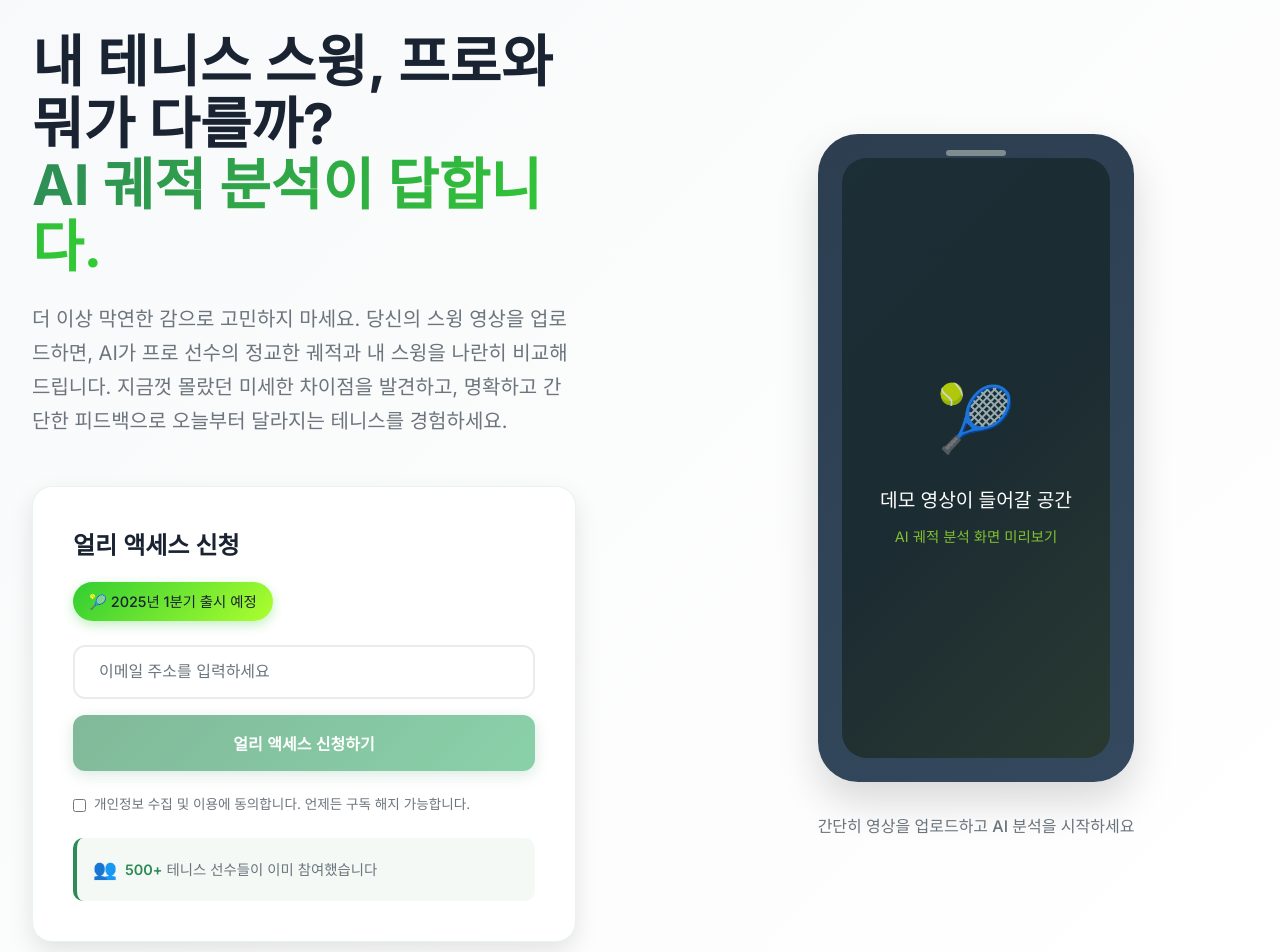
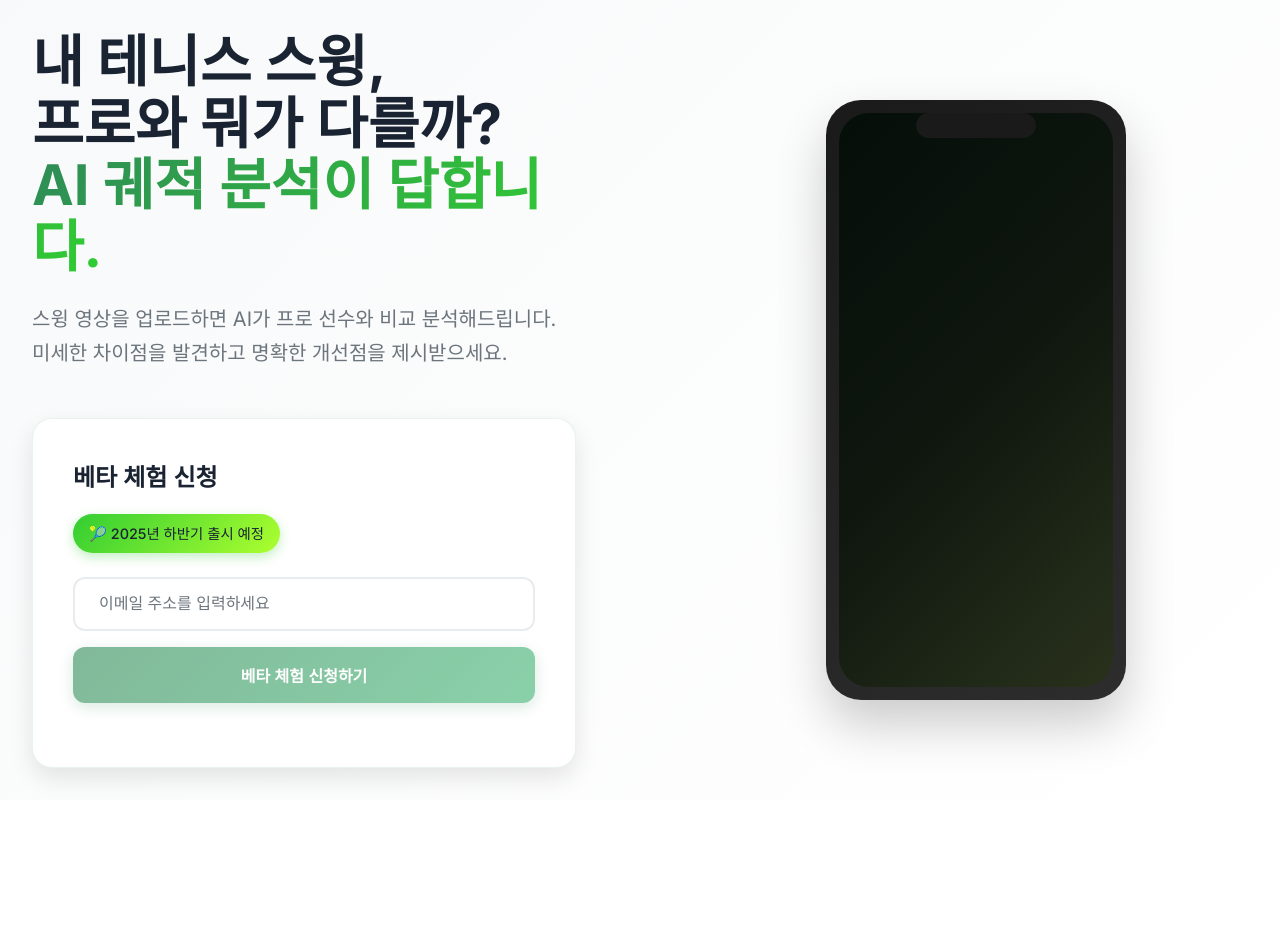
Before and after one commit to LetsDudeis/PerfectSwing_landing_en, a Next.js app: page / in a window 1280 px wide. Shown: the top 952 px of the page. After the commit the page ends 800 px from the top, so only its background shows below. Built offline with nearby package versions, Linux system fonts and the light colour scheme.

Commit message:
Feat : Supabase로 이메일 수집 기능 추가

```diff
--- a/package.json
+++ b/package.json
@@ -10,6 +10,7 @@
     "export": "next export"
   },
   "dependencies": {
+    "@supabase/supabase-js": "^2.53.0",
     "next": "^14.0.0",
     "react": "^18.2.0",
     "react-dom": "^18.2.0"
--- a/pages/index.js
+++ b/pages/index.js
@@ -1,10 +1,12 @@
 import { useState, useEffect } from "react";
 import Head from "next/head";
+import { Inter } from "next/font/google";
 import styles from "../styles/Home.module.css";
+
+const inter = Inter({ subsets: ["latin"] });
 
 export default function Home() {
   const [email, setEmail] = useState("");
-  const [isPrivacyChecked, setIsPrivacyChecked] = useState(false);
   const [isSubmitting, setIsSubmitting] = useState(false);
   const [message, setMessage] = useState({ text: "", type: "" });
   const [statsCount, setStatsCount] = useState(500);
@@ -16,7 +18,7 @@ export default function Home() {
   };
 
   // 버튼 활성화 상태
-  const isButtonEnabled = validateEmail(email) && isPrivacyChecked;
+  const isButtonEnabled = validateEmail(email);
 
   // 메시지 표시
   const showMessage = (text, type) => {
@@ -35,28 +37,42 @@ export default function Home() {
       return;
     }
 
-    if (!isPrivacyChecked) {
-      showMessage("개인정보 수집 및 이용에 동의해주세요.", "error");
-      return;
-    }
-
     setIsSubmitting(true);
 
-    // 모의 API 호출 (실제로는 Supabase 연동)
-    setTimeout(() => {
-      showMessage(
-        "얼리 액세스 신청이 완료되었습니다! 출시 소식을 이메일로 알려드리겠습니다.",
-        "success"
+    try {
+      const response = await fetch(
+        `${process.env.NEXT_PUBLIC_SUPABASE_URL}/functions/v1/collect-email`,
+        {
+          method: "POST",
+          headers: {
+            "Content-Type": "application/json",
+            Authorization: `Bearer ${process.env.NEXT_PUBLIC_SUPABASE_ANON_KEY}`,
+          },
+          body: JSON.stringify({
+            email,
+            submitted_at: new Date().toISOString(),
+          }),
+        }
       );
-      setEmail("");
-      setIsPrivacyChecked(false);
+
+      const data = await response.json();
+
+      if (response.ok) {
+        showMessage(
+          "베타 체험 신청이 완료되었습니다! 출시되면 가장 먼저 체험해보실 수 있습니다.",
+          "success"
+        );
+        setEmail("");
+        setStatsCount((prev) => prev + 1);
+      } else {
+        showMessage(data.message || "오류가 발생했습니다.", "error");
+      }
+    } catch (error) {
+      console.error("Submit error:", error);
+      showMessage("네트워크 오류가 발생했습니다. 다시 시도해주세요.", "error");
+    } finally {
       setIsSubmitting(false);
-      setStatsCount((prev) => prev + 1);
-    }, 2000);
-  };
-
-  const handleDemoClick = () => {
-    showMessage("데모 영상은 곧 공개됩니다!", "info");
+    }
   };
 
   return (
@@ -69,18 +85,16 @@ export default function Home() {
         />
         <meta name="viewport" content="width=device-width, initial-scale=1" />
         <link rel="icon" href="/favicon.ico" />
-        <link
-          href="https://fonts.googleapis.com/css2?family=Inter:wght@400;500;600;700&display=swap"
-          rel="stylesheet"
-        />
       </Head>
 
-      <div className={styles.container}>
+      <div className={`${styles.container} ${inter.className}`}>
         <div className={styles.content}>
           <div className={styles.leftSection}>
             <div className={styles.mainContent}>
               <h1 className={styles.title}>
-                내 테니스 스윙, 프로와 뭐가 다를까?
+                내 테니스 스윙,
+                <br />
+                프로와 뭐가 다를까?
                 <br />
                 <span className={styles.highlight}>
                   AI 궤적 분석이 답합니다.
@@ -88,16 +102,15 @@ export default function Home() {
               </h1>
 
               <p className={styles.description}>
-                더 이상 막연한 감으로 고민하지 마세요. 당신의 스윙 영상을
-                업로드하면, AI가 프로 선수의 정교한 궤적과 내 스윙을 나란히
-                비교해드립니다. 지금껏 몰랐던 미세한 차이점을 발견하고, 명확하고
-                간단한 피드백으로 오늘부터 달라지는 테니스를 경험하세요.
+                스윙 영상을 업로드하면 AI가 프로 선수와 비교 분석해드립니다.
+                <br />
+                미세한 차이점을 발견하고 명확한 개선점을 제시받으세요.
               </p>
 
               <div className={styles.waitlistSection}>
-                <h3 className={styles.waitlistTitle}>얼리 액세스 신청</h3>
+                <h3 className={styles.waitlistTitle}>베타 체험 신청</h3>
                 <div className={styles.launchBadge}>
-                  🎾 2025년 1분기 출시 예정
+                  🎾 2025년 하반기 출시 예정
                 </div>
 
                 <form className={styles.emailForm} onSubmit={handleSubmit}>
@@ -121,31 +134,9 @@ export default function Home() {
                           : "not-allowed",
                     }}
                   >
-                    {isSubmitting ? "신청 중..." : "얼리 액세스 신청하기"}
+                    {isSubmitting ? "신청 중..." : "베타 체험 신청하기"}
                   </button>
                 </form>
-
-                <div className={styles.privacyNote}>
-                  <input
-                    type="checkbox"
-                    id="privacy"
-                    className={styles.privacyCheckbox}
-                    checked={isPrivacyChecked}
-                    onChange={(e) => setIsPrivacyChecked(e.target.checked)}
-                  />
-                  <label htmlFor="privacy">
-                    개인정보 수집 및 이용에 동의합니다. 언제든 구독 해지
-                    가능합니다.
-                  </label>
-                </div>
-
-                <div className={styles.stats}>
-                  <span className={styles.statsIcon}>👥</span>
-                  <span className={styles.statsText}>
-                    <strong>{statsCount}+</strong> 테니스 선수들이 이미
-                    참여했습니다
-                  </span>
-                </div>
 
                 {message.text && (
                   <div
@@ -168,20 +159,8 @@ export default function Home() {
           <div className={styles.rightSection}>
             <div className={styles.demoContainer}>
               <div className={styles.phoneMockup}>
-                <div className={styles.phoneScreen}>
-                  <div
-                    className={styles.demoPlaceholder}
-                    onClick={handleDemoClick}
-                  >
-                    <div className={styles.demoIcon}>🎾</div>
-                    <p>데모 영상이 들어갈 공간</p>
-                    <small>AI 궤적 분석 화면 미리보기</small>
-                  </div>
-                </div>
+                <div className={styles.phoneScreen}></div>
               </div>
-              <p className={styles.demoCaption}>
-                간단히 영상을 업로드하고 AI 분석을 시작하세요
-              </p>
             </div>
           </div>
         </div>
--- a/styles/Home.module.css
+++ b/styles/Home.module.css
@@ -121,24 +121,6 @@
   transform: translateY(0);
 }
 
-.privacyNote {
-  display: flex;
-  align-items: flex-start;
-  gap: 0.5rem;
-  margin-bottom: 1.5rem;
-}
-
-.privacyCheckbox {
-  margin-top: 0.25rem;
-  accent-color: #2e8b57;
-}
-
-.privacyNote label {
-  font-size: 0.85rem;
-  color: #6c757d;
-  line-height: 1.4;
-}
-
 .stats {
   display: flex;
   align-items: center;
@@ -176,37 +158,55 @@
 }
 
 .phoneMockup {
-  background: linear-gradient(145deg, #2c3e50, #34495e);
-  padding: 1.5rem;
-  border-radius: 40px;
-  box-shadow: 0 20px 40px rgba(0, 0, 0, 0.15);
+  background: linear-gradient(145deg, #1a1a1a, #2d2d2d);
+  padding: 0.8rem;
+  border-radius: 35px;
+  box-shadow: 0 25px 50px rgba(0, 0, 0, 0.2);
   position: relative;
-  max-width: 350px;
+  width: 300px;
+  height: 600px;
   margin: 0 auto;
 }
 
 .phoneMockup::before {
   content: "";
   position: absolute;
-  top: 1rem;
+  top: 0.8rem;
   left: 50%;
   transform: translateX(-50%);
-  width: 60px;
-  height: 6px;
-  background: #7f8c8d;
-  border-radius: 3px;
+  width: 120px;
+  height: 25px;
+  background: #1a1a1a;
+  border-radius: 15px;
+  z-index: 2;
 }
 
 .phoneScreen {
-  background: #1a2332;
-  border-radius: 25px;
-  padding: 3rem 2rem;
-  min-height: 600px;
+  background: linear-gradient(135deg, #000000, #1a1a1a);
+  border-radius: 30px;
+  width: 100%;
+  height: 100%;
   display: flex;
   align-items: center;
   justify-content: center;
   position: relative;
   overflow: hidden;
+}
+
+/* 영상/이미지가 들어갈 때를 위한 스타일 */
+.phoneScreen video,
+.phoneScreen img {
+  max-width: 100%;
+  max-height: 100%;
+  object-fit: cover;
+  border-radius: 25px;
+}
+
+.phoneScreen iframe {
+  width: 100%;
+  height: 100%;
+  border: none;
+  border-radius: 25px;
 }
 
 .phoneScreen::before {
@@ -223,39 +223,6 @@
     rgba(173, 255, 47, 0.1) 100%
   );
   pointer-events: none;
-}
-
-.demoPlaceholder {
-  text-align: center;
-  color: #ffffff;
-  z-index: 1;
-  position: relative;
-  cursor: pointer;
-}
-
-.demoIcon {
-  font-size: 4rem;
-  margin-bottom: 1rem;
-  opacity: 0.8;
-}
-
-.demoPlaceholder p {
-  font-size: 1.2rem;
-  margin-bottom: 0.5rem;
-  font-weight: 500;
-}
-
-.demoPlaceholder small {
-  font-size: 0.9rem;
-  opacity: 0.7;
-  color: #adff2f;
-}
-
-.demoCaption {
-  margin-top: 2rem;
-  font-size: 1rem;
-  color: #6c757d;
-  font-weight: 500;
 }
 
 /* Message Styles */
@@ -304,12 +271,8 @@
   }
 
   .phoneMockup {
-    max-width: 300px;
-  }
-
-  .phoneScreen {
-    min-height: 500px;
-    padding: 2rem 1.5rem;
+    width: 260px;
+    height: 520px;
   }
 }
 
@@ -331,12 +294,8 @@
   }
 
   .phoneMockup {
-    max-width: 280px;
-  }
-
-  .phoneScreen {
-    min-height: 450px;
-    padding: 2rem 1rem;
+    width: 240px;
+    height: 480px;
   }
 }
 
```
Also changed, not shown: 2 other files (tests, documents, lock files or other folders).
